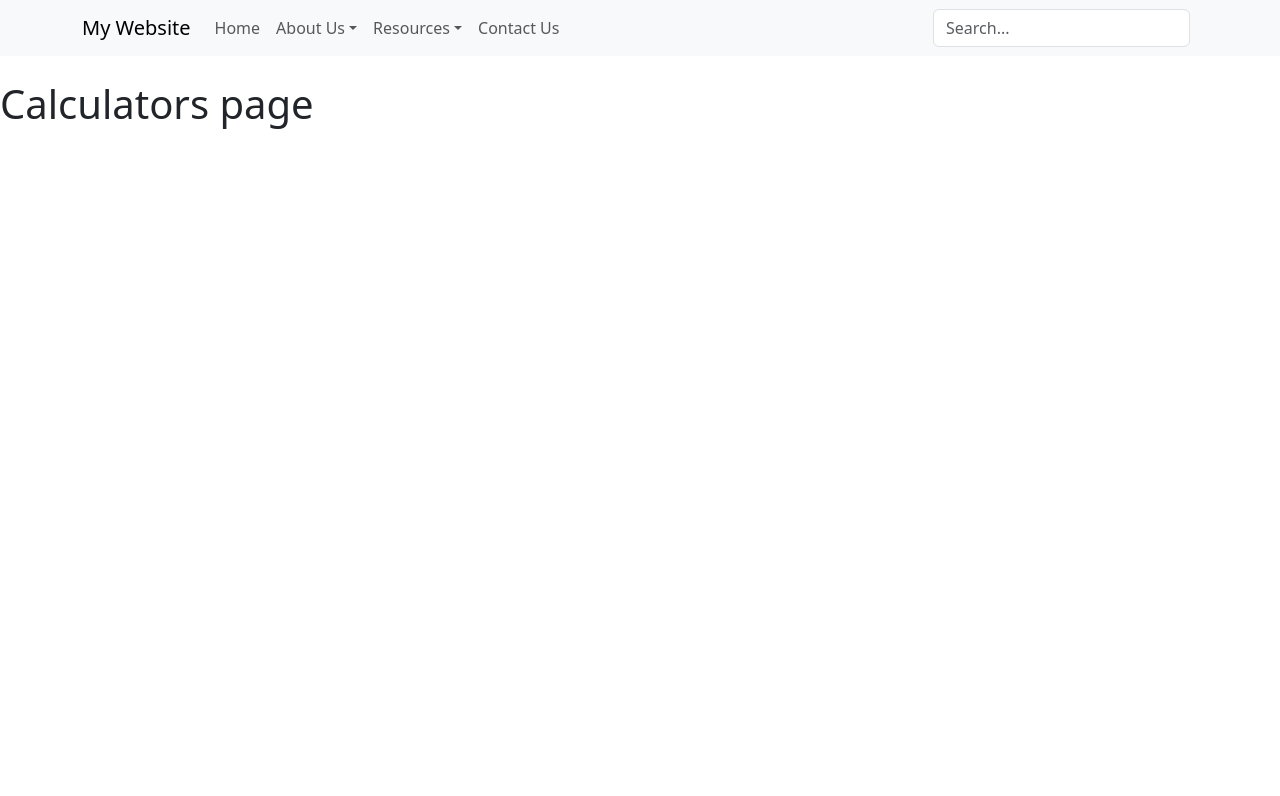
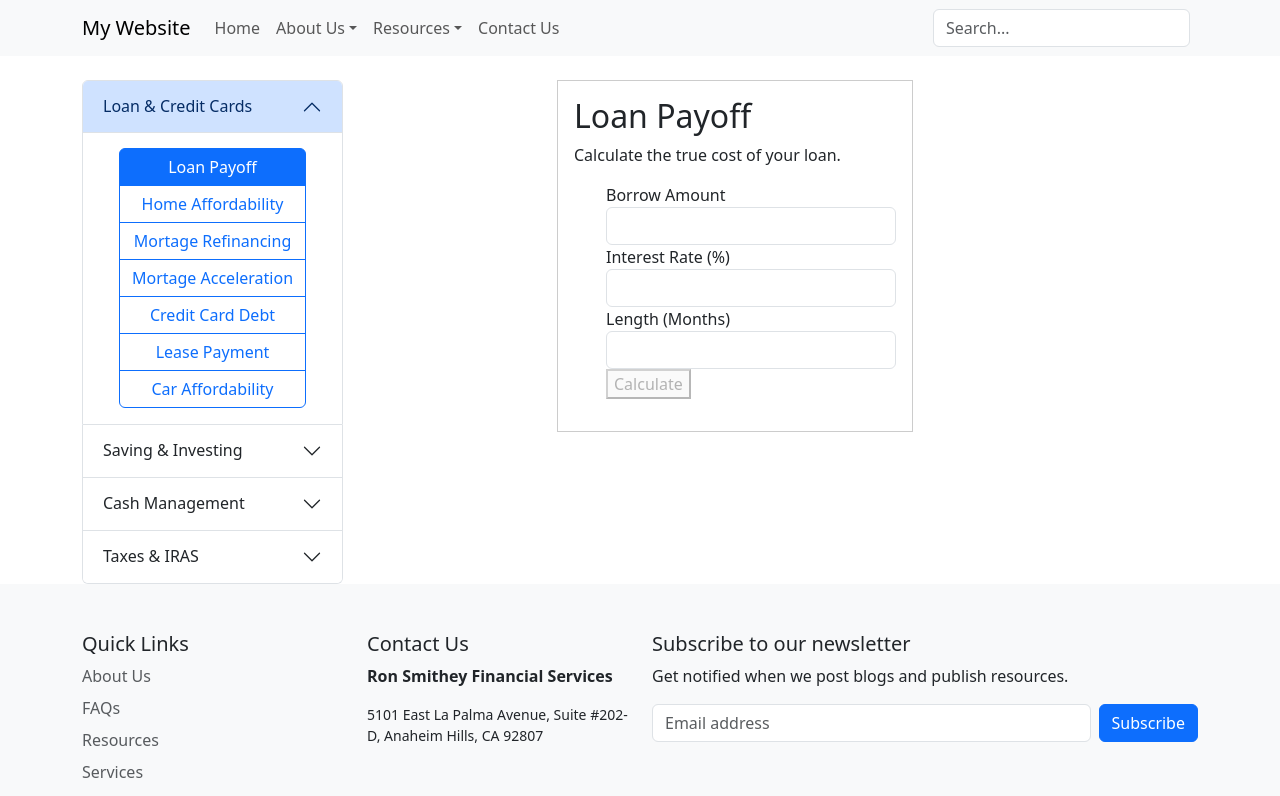
Before and after one commit to DavidTimothyNam/CSC-131-Final, a React (Vite) app: page /calculators in a window 1280 px wide. Shown: the top 796 px of the page. Built offline with nearby package versions, Linux system fonts and the light colour scheme.

Commit message:
Calculators updated to React and examples done.

```diff
--- /dev/null
+++ b/src/components/CalculatorComponents/CalculatorSelector.jsx
@@ -0,0 +1,56 @@
+import React, { useState } from 'react';
+import { Accordion, ButtonGroup, ToggleButton } from 'react-bootstrap';
+import CalculatorField from "../../components/CalculatorComponents/calculatorField.jsx";
+import calculatorData from '../../data/calculatorData.json';
+
+
+const CalculatorSelector = () => {
+  const [selected, setSelected] = useState(1);
+
+  const calculators = [
+    { id: 'loanCredit', title: 'Loan & Credit Cards', calcs: ['Loan Payoff', 'Home Affordability', 'Mortage Refinancing', 'Mortage Acceleration', 'Credit Card Debt', 'Lease Payment', 'Car Affordability'], keys: [1,2,3,4,5,6,7]},
+    { id: 'saveInvest', title: 'Saving & Investing', calcs: ['College Funding', 'Saving Goals', 'Savings Accumulation', 'Taxable Equivalent Yield'], keys: [8,9,10,11]},
+    { id: 'cashManage', title: 'Cash Management', calcs: ['Cash Flow Management', 'Net Worth', 'Lifetime Earnings'], keys: [12,13,14]},
+    { id: 'taxesIRA', title: 'Taxes & IRAS', calcs: ['Federal Incom Tax', ' Tax-Deferred Savings', 'IRA Eligibility', 'Roth IRA Conversion', 'Estate Taxes'], keys: [15,16,17,18,19]}
+  ];
+
+  return (
+    <div className="container">
+      <div className="row">
+        <div className="calculator-selection col-3">
+          <Accordion defaultActiveKey="0">
+            {calculators.map((calc, listNum) => (
+              <Accordion.Item eventKey={listNum.toString()} key={calc.id}>
+                <Accordion.Header>{calc.title}</Accordion.Header>
+                <Accordion.Body>
+                <div className="d-flex justify-content-center">
+                  <ButtonGroup vertical>
+                    {calc.calcs.map((calc2, index) => (
+                      <ToggleButton
+                        key={calc.keys[index]}
+                        id={calc2}
+                        type="radio"
+                        variant="outline-primary"
+                        name="btnradio"
+                        value={calc2}
+                        checked={selected === calc.keys[index]}
+                        onChange={() => setSelected(calc.keys[index])}
+                      >
+                        {calc2}
+                      </ToggleButton>
+                    ))}
+                  </ButtonGroup>
+                  </div>
+                </Accordion.Body>
+              </Accordion.Item>
+            ))}
+          </Accordion>
+        </div>
+        <div className="col-2"></div>
+        <div className="col-4"><CalculatorField data={calculatorData[selected-1]}/></div>
+      </div>
+    </div>
+  );
+};
+
+export default CalculatorSelector;
--- /dev/null
+++ b/src/components/CalculatorComponents/calcFunctions.jsx
@@ -0,0 +1,73 @@
+import React from 'react';
+
+export function minusPowRateMonths(rateDEC, months){
+    return (1 - Math.pow(1 + rateDEC, -months));
+}
+export function MonthlyPaymentWithMonths(amount, rate, months){
+    const rateDEC = rate / 1200;
+    return ((amount * rateDEC) / minusPowRateMonths(rateDEC, months));
+}
+
+export function MonthlyPaymentWithYears(amount, rate, years){
+    const rateDEC = rate / 1200;
+    const months = years * 12;
+    return ((amount * rateDEC) / minusPowRateMonths(rateDEC, months));
+}
+
+export function loanValueMonths(amount, rate, months){
+    return (MonthlyPaymentWithMonths(amount, rate, months) * months)
+}
+
+export function loanValueYears(amount, rate, years){
+    return (MonthlyPaymentWithYears(amount, rate, years) * (years * 12))
+}
+
+export function maxMortgageMonthly(income, obligations){
+    return (income * .28) - obligations;
+}
+
+export function maxLoanAmountMonths(income, obligations, rate, months, downPayment){
+    const maxMortgage = (income * .28) - obligations;
+    const rateDEC = rate / 1200;
+    return ((maxMortgage * minusPowRateMonths(rateDEC, months))/ rateDEC) + downPayment
+}
+
+export function totalPaymentClosing(loan, rate, months, closing){
+    const total = months * MonthlyPaymentWithMonths(loan, rate, months);
+    return total + closing;
+}
+
+export function mortgageAcceleration(loan, rate, months, payments, extra, mode) {
+    const rateDEC = rate / 1200;
+    const originalPayment = MonthlyPaymentWithMonths(loan, rate, months);
+
+    let balance = loan;
+    for (let i = 0; i < payments; i++) {
+      const interest = balance * rateDEC;
+      const principal = originalPayment - interest;
+      balance -= principal;
+    }
+
+    const newPayment = originalPayment + extra;
+    let newTerm = 0;
+    let totalWithExtraInterest = 0;
+
+    while (balance > 0) {
+      const interest = balance * rateDEC;
+      let principal = newPayment - interest;
+      if (principal > balance) principal = balance;
+      balance -= principal;
+      totalWithExtraInterest += interest;
+      newTerm++;
+    }
+
+    const originalTotalInterest = (originalPayment * months) - loan;
+    const interestSaved = (originalTotalInterest - totalWithExtraInterest).toFixed(2);
+    const timeSaved = (months - (payments + newTerm)).toFixed(0);
+
+    if (mode == 1){
+        return interestSaved
+    }else{
+        return timeSaved
+    }
+  }
--- /dev/null
+++ b/src/components/CalculatorComponents/calculatorField.jsx
@@ -0,0 +1,80 @@
+import React, { useState, useEffect } from 'react';
+import * as calcFunctions from './calcFunctions.jsx';
+
+const CalculatorField= ({data}) => {
+  const [inputs, setInputs] = useState({});
+  const [outputs, setValues] = useState([]);
+
+  const handleInputChange = (e, key) => {
+    setInputs((prev) => ({
+      ...prev,
+      [key]: parseFloat(e.target.value) || 0, // fallback to 0 for non-numeric
+    }));
+  };
+
+  useEffect(() => {
+    resetStates();
+  }, [data]);
+
+  const resetStates = () => {
+    setInputs({});
+    setValues([]);
+  }
+
+  const calculationsById = {
+    1: (inputs) => [
+      calcFunctions.MonthlyPaymentWithMonths(inputs[0], inputs[1], inputs[2]).toFixed(2),
+      calcFunctions.loanValueMonths(inputs[0], inputs[1], inputs[2]).toFixed(2)
+    ],
+    2: (inputs) => [
+      calcFunctions.maxMortgageMonthly(inputs[0], inputs[1]).toFixed(2),
+      calcFunctions.maxLoanAmountMonths(inputs[0], inputs[1], inputs[2], inputs[3], inputs[4]).toFixed(2)
+    ],
+    3: (inputs) => [
+      calcFunctions.MonthlyPaymentWithMonths(inputs[0], inputs[1], inputs[2]).toFixed(2),
+      calcFunctions.totalPaymentClosing(inputs[0], inputs[1], inputs[2], inputs[3]).toFixed(2)
+    ],
+    4: (inputs) => [
+      calcFunctions.mortgageAcceleration(inputs[0], inputs[1], inputs[2], inputs[3], inputs[4], 1),
+      calcFunctions.mortgageAcceleration(inputs[0], inputs[1], inputs[2], inputs[3], inputs[4], 2)
+    ]
+  };
+
+  const calculate = () => {
+    const fn = calculationsById[data.id];
+    const valueArray = fn ? fn(inputs) : [];
+    setValues(valueArray);
+  };
+
+  return (
+    <div style={{ border: '1px solid #ccc', padding: '1rem', marginBottom: '1rem' }}>
+      <h2>{data.title}</h2>
+      <p>{data.description}</p>
+      <ul>
+        {data.inputTitles.map((inputLabel, index) => (
+          <>
+            {inputLabel}
+            <input
+              type="number"
+              className="form-control"
+              value={inputs[index] || ''}
+              onChange={(e) => handleInputChange(e, index)}
+            />
+          </>
+        ))}
+          <button className="calculate" onClick={calculate} disabled={!data.inputTitles.every((_, index) => inputs[index] !== undefined && inputs[index] !== '')}>
+            Calculate
+          </button>
+      </ul>
+      <div>
+   {outputs.map((value, index) => (
+    <h5 key={index}>
+      {data.outputTitles?.[index] || `Output ${index + 1}`}: {value}
+    </h5>
+    ))}
+</div>
+    </div>
+  );
+};
+
+export default CalculatorField;
--- /dev/null
+++ b/src/data/calculatorData.json
@@ -0,0 +1,30 @@
+[
+    {
+        "id": 1,
+        "title": "Loan Payoff",
+        "description": "Calculate the true cost of your loan.",
+        "inputTitles": ["Borrow Amount", "Interest Rate (%)", "Length (Months)"],
+        "outputTitles":["Monthly Payment", "Total Interest Payments"]
+    },
+    {
+        "id": 2,
+        "title": "Home Affordability",
+        "description": "Estimate the amount of financing to expect on a house.",
+        "inputTitles": ["Monthly Income", "Monthly Obligations", "Mortage Interest Rate (%)", "Length of Loan (Months)", "Down Payment"],
+        "outputTitles":["Monthly Payment", "Maximum House Price"]
+    },
+    {
+        "id": 3,
+        "title": "Mortage Refinancing",
+        "description": "Estimate the change in our loan if you refinanced.",
+        "inputTitles": ["Current Loan Balance", "New Interest Rate (%)", "New Loan Term (Months)", "Closing Costs"],
+        "outputTitles":["Monthly Payment", "Total Cost"]
+    },
+    {
+        "id": 4,
+        "title": "Mortage Acceleration",
+        "description": "Estimate how soon you could pay off your mortgage.",
+        "inputTitles": ["Original Value of Loan", "Original Interest Rate (%)", "Original Loan Term (Months)", "Payments Made (Months)", "Addition to Monthly Payment"],
+        "outputTitles":["Interest Saved", "Time Saved (Months)"]
+    }
+]
--- a/src/pages/Resources/Calculators.jsx
+++ b/src/pages/Resources/Calculators.jsx
@@ -1,11 +1,14 @@
 import React from "react";
 import PageNavbar from "../../components/Navbar";
+import Footer from "../../components/Footer/Footer"
+import CalculatorSelector from "../../components/CalculatorComponents/CalculatorSelector";
 
 const Calculators = () => {
   return (
     <>
-      <PageNavbar />
-      <h1>Calculators page</h1>
+        <PageNavbar />
+        <CalculatorSelector />
+        <Footer/>
     </>
   );
 };
```
